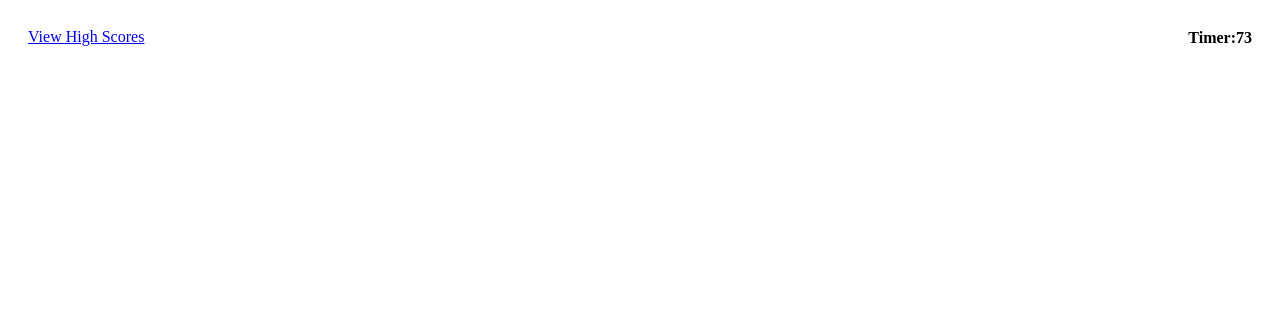
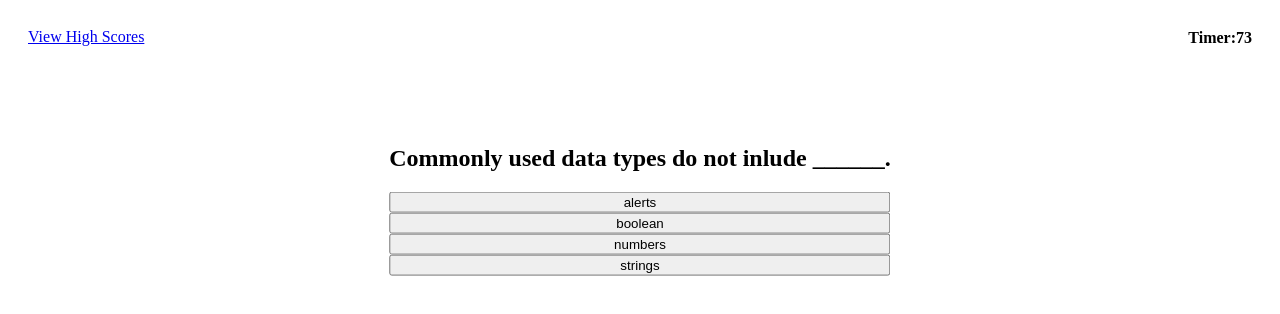
Before and after one commit to zreggert/JavaScript_Quiz, a plain HTML site: page index.html in a window 1280 px wide. Both pictures are taken after a click on the button "Start Quiz". Drawn offline with Linux system fonts and the light colour scheme.

Commit message:
created functions in js to get the questions and answers to display to the DOM with the answers being in seperate buttons

```diff
--- a/assets/css/style.css
+++ b/assets/css/style.css
@@ -1,4 +1,6 @@
-* {
+*,
+*::before,
+*::after {
     box-sizing: border-box;
 }
 
@@ -39,3 +41,21 @@ h4 {
     -ms-transform: translate(-50%, -50%);
     transform: translate(-50%, -50%);
 }
+
+.hide {
+    display: none;
+}
+
+#questions-container {
+    margin: 0;
+    position: absolute;
+    top: 25%;
+    left: 50%;
+    -ms-transform: translate(-50%, -50%);
+    transform: translate(-50%, -50%);
+}
+
+#answer-buttons {
+    display: flex;
+    flex-direction: column;
+}
--- a/assets/js/script.js
+++ b/assets/js/script.js
@@ -1,10 +1,58 @@
 var startButton = document.querySelector(".start");
 var timer = document.querySelector(".timer");
 var mainContainer = document.querySelector("main");
+var questionContainerEL = document.getElementById("questions-container");
+var answerButtonsEl = document.getElementById("answer-buttons");
+var questionEl = document.getElementById("question");
 
+var currentQuestionIndex;
 
 var timerId;
 var counter = 75;
+
+var quizQuestions = [
+    {
+        question: "Commonly used data types do not inlude ______.",
+        answers: [
+            {text: "alerts", correct: true},
+            {text: "boolean", correct: false},
+            {text: "numbers", correct: false},
+            {text: "strings", correct: false},
+        ]
+    },
+    {
+        question: "The condition in an if/else statement is enclosed within ______.",
+        answers: [
+            {text: "quotes", correct: false},
+            {text: "curly brackets", correct: false},
+            {text: "parentheses", correct: true},
+            {text: "square brackets", correct: false},
+        ]
+    },
+    {
+        question: "Arrays in JavaScript can be used to store ______.",
+        choices: ["numbers and strings", "other arrays", "booleans", "all of the above"],
+        answer: 3
+    },
+    {
+        question: "String values must be enclosed within ______",
+        answers: [
+            {text: "commas", correct: false},
+            {text: "curly brackets", correct: false},
+            {text: "quotes", correct: true},
+            {text: "parentheses", correct: false},
+        ]
+    },
+    {
+        question: "A very useful tool used during development and debugging for printing content to the debugger is ______",
+        answers: [
+            {text: "JavaScript", correct: false},
+            {text: "console.log", correct: true},
+            {text: "terminal/bash", correct: false},
+            {text: "for loops", correct: false},
+        ]
+    },
+];
 
 
 timer.textContent = counter;
@@ -12,12 +60,28 @@ timer.textContent = counter;
 startButton.addEventListener("click", function(event) {
     //console.log("button clicked");
     startTimer();
-    displayQuestion();
+    startGame();
 })
 
-function displayQuestion() {
-    mainContainer.innerHTML = "";
-    mainContainer.innerHTML
+function startGame() {
+    mainContainer.classList.add("hide");
+    questionContainerEL.classList.remove("hide");
+    currentQuestionIndex = 0;
+    nextQuestion();
+}
+
+function nextQuestion() {
+    displayQuestion(quizQuestions[currentQuestionIndex]);
+}
+
+function displayQuestion(question) {
+    questionEl.innerText = question.question;
+    question.answers.forEach(answer => {
+        var button = document.createElement("button")
+        button.innerText = answer.text
+        answerButtonsEl.appendChild(button);
+    })
+
 }
 
 function startTimer() {
@@ -29,34 +93,6 @@ function startTimer() {
     }, 1000)
 }
 
-function stopTimer () {
+function stopTimer() {
     clearInterval(timerId);
 }
-
-var quizQuestions = [
-    {
-        question: "Commonly used data types do not inlude ______.",
-        choices: ["alerts", "boolean", "numbers", "strings"],
-        answer: 0
-    },
-    {
-        question: "The condition in an if/else statement is enclosed within ______.",
-        choices: ["quotes", "curly brackets", "parentheses", "square brackets"],
-        answer: 2
-    },
-    {
-        question: "Arrays in JavaScript can be used to store ______.",
-        choices: ["numbers and strings", "other arrays", "booleans", "all of the above"],
-        answer: 3
-    },
-    {
-        question: "String values must be enclosed within ______",
-        choices: ["commas", "curly brackets", "quotes", "parentheses"],
-        answer: 2
-    },
-    {
-        question: "A very useful tool used during development and debugging for printing content to the debugger is ______",
-        choices: ["JavaScript", "console.log", "terminal/bash", "for loops"],
-        answer: 1
-    },
-];
--- a/index.html
+++ b/index.html
@@ -18,6 +18,11 @@
         <h1>How well do you know JavaScript</h1>
         <button class="start">Start Quiz</button>
     </main>
+    <div id="questions-container" class="hide">
+        <h2 id="question">Questions</h2>
+        <div id="answer-buttons">
+        </div>
+    </div>
 
     <script src="assets/js/script.js"></script>
 
```
